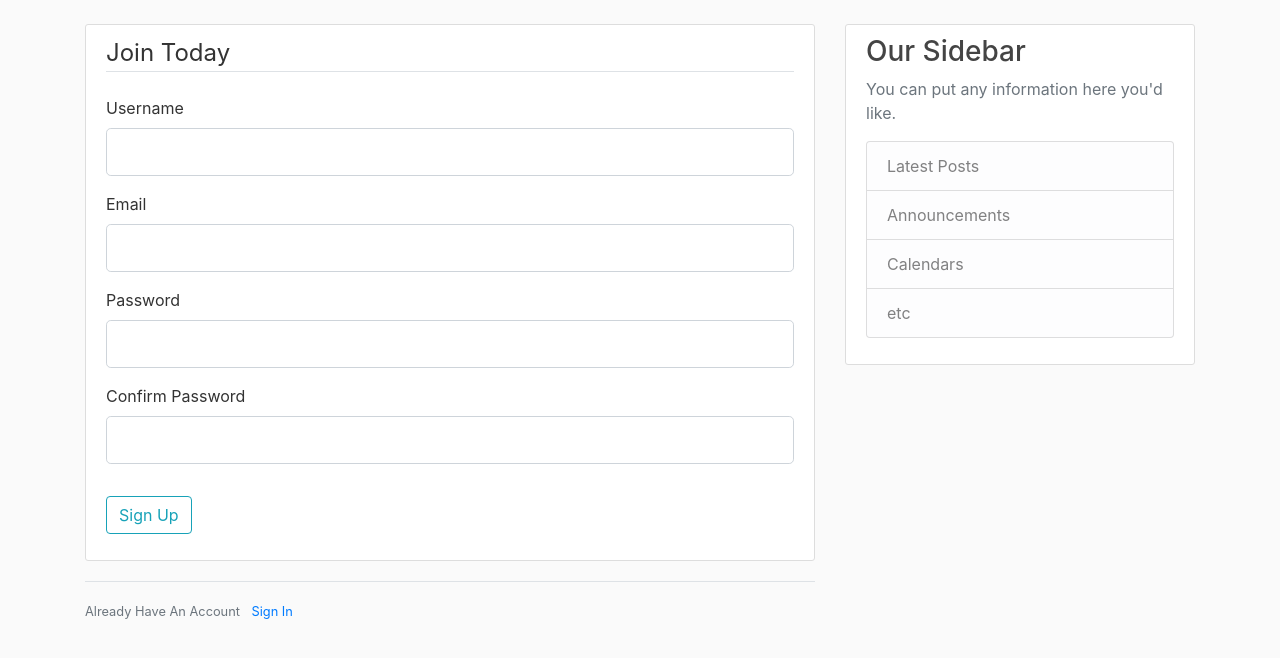
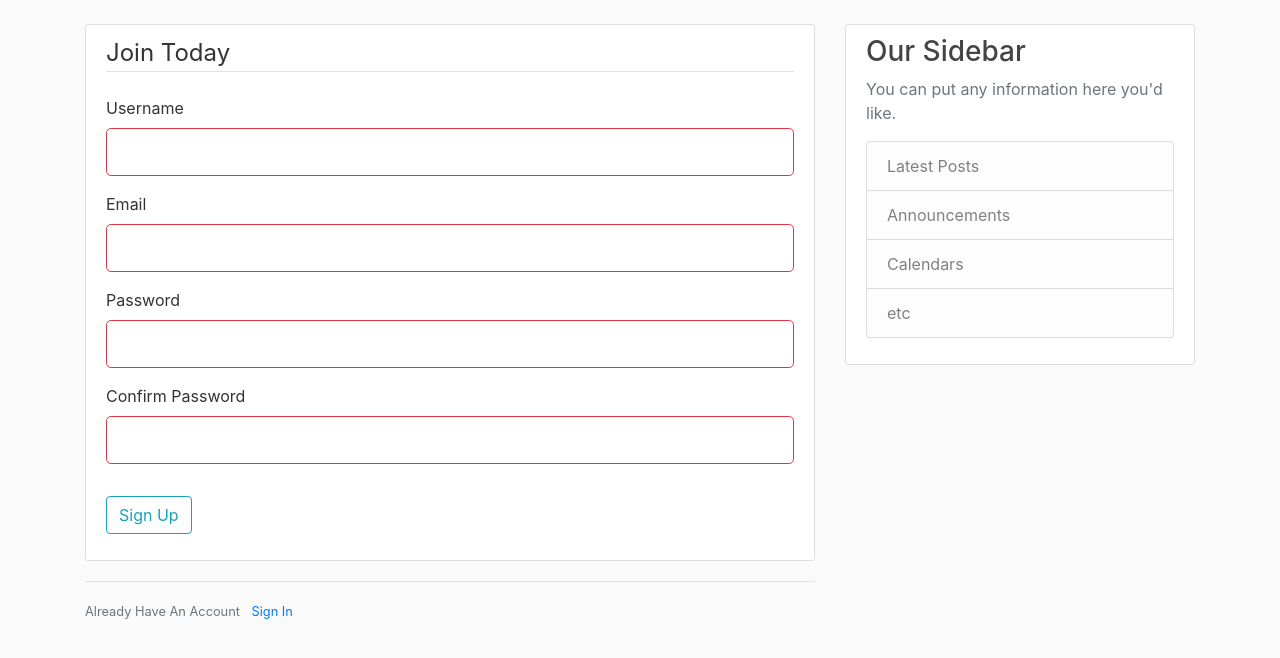
Before and after one commit to ipaullly/flaskblog, a Flask app: template templates/register.html in a window 1280 px wide. Shown: the part 56-714 px from the top of the page. Run offline with Flask 2, Linux system fonts and the light colour scheme; the template is opened without the code that fills it: values that come from a table or form of the project are taken from there, others are empty; some libraries are stand-ins or nearby versions.

Commit message:
Add error messages for invalid input fields

```diff
--- a/flaskblog.py
+++ b/flaskblog.py
@@ -28,11 +28,11 @@ def home():
 def about():
     return render_template('about.html')
 
-@app.route("/register", methods=['GET', 'POST'])
+@app.route("/register", methods=["GET", "POST"])
 def register():
     form = RegistrationFrom()
-    if form.validate_on_submit:
-        flash(f'Account created for {form.username.data}!', 'success')
+    if form.validate_on_submit():
+        flash(f'Account created for {(form.username.data)}!', 'success')
         return redirect(url_for('home'))
     return render_template('register.html', title='Register', form=form)
 
--- a/templates/register.html
+++ b/templates/register.html
@@ -7,19 +7,56 @@
                 <legend class="border-bottom mb-4">Join Today</legend>
                 <div class="form-group">
                     {{ form.username.label(class="form-control-label") }}
-                    {{ form.username(class="form-control form-control-lg") }}
+                    {% if form.username.label(class="form-control-label") %}
+                        {{ form.username(class="form-control form-control-lg is-invalid") }}
+                        <div class="invalid-feedback">
+                            {% for error in form.username.errors %}
+                                <span>{{ error }}</span>
+                            {% endfor %}
+                        </div>
+                    {% else %}
+                        {{ form.username(class="form-control form-control-lg") }}
+                    {% endif %}
+
                 </div>
                 <div class="form-group">
                     {{ form.email.label(class="form-control-label") }}
-                    {{ form.email(class="form-control form-control-lg") }}
+                    {% if form.username.label(class="form-control-label") %}
+                        {{ form.email(class="form-control form-control-lg is-invalid") }}
+                        <div class="invalid-feedback">
+                            {% for error in form.email.errors %}
+                                <span>{{ error }}</span>
+                            {% endfor %}
+                        </div>
+                    {% else %}
+                        {{ form.email(class="form-control form-control-lg") }}
+                    {% endif %}
                 </div>
                 <div class="form-group">
                     {{ form.password.label(class="form-control-label") }}
-                    {{ form.password(class="form-control form-control-lg") }}
+                    {% if form.password.label(class="form-control-label") %}
+                        {{ form.password(class="form-control form-control-lg is-invalid") }}
+                        <div class="invalid-feedback">
+                            {% for error in form.password.errors %}
+                                <span>{{ error }}</span>
+                            {% endfor %}
+                        </div>
+                    {% else %}
+                        {{ form.password(class="form-control form-control-lg") }}
+                    {% endif %}
                 </div>
                 <div class="form-group">
                     {{ form.confirm_password.label(class="form-control-label") }}
-                    {{ form.confirm_password(class="form-control form-control-lg") }}
+                    {% if form.confirm_password.label(class="form-control-label") %}
+                        {{ form.confirm_password(class="form-control form-control-lg is-invalid") }}
+                        <div class="invalid-feedback">
+                            {% for error in form.confirm_password.errors %}
+                                <span>{{ error }}</span>
+                            {% endfor %}
+                        </div>
+                    {% else %}
+                        {{ form.confirm_password(class="form-control form-control-lg") }}
+                    {% endif %}
                 </div>
             </fieldset>
             <div class="form-group">
```
